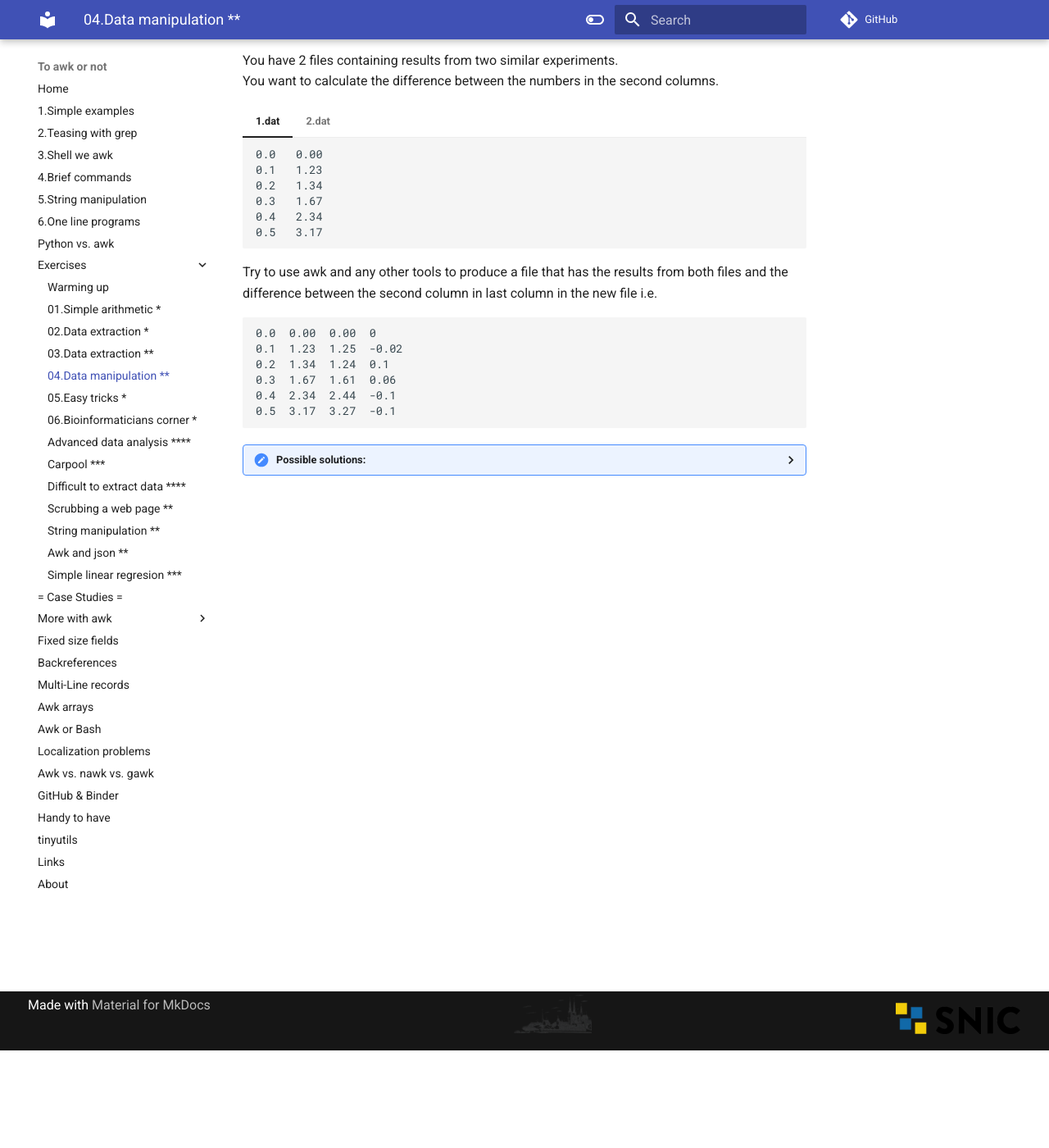
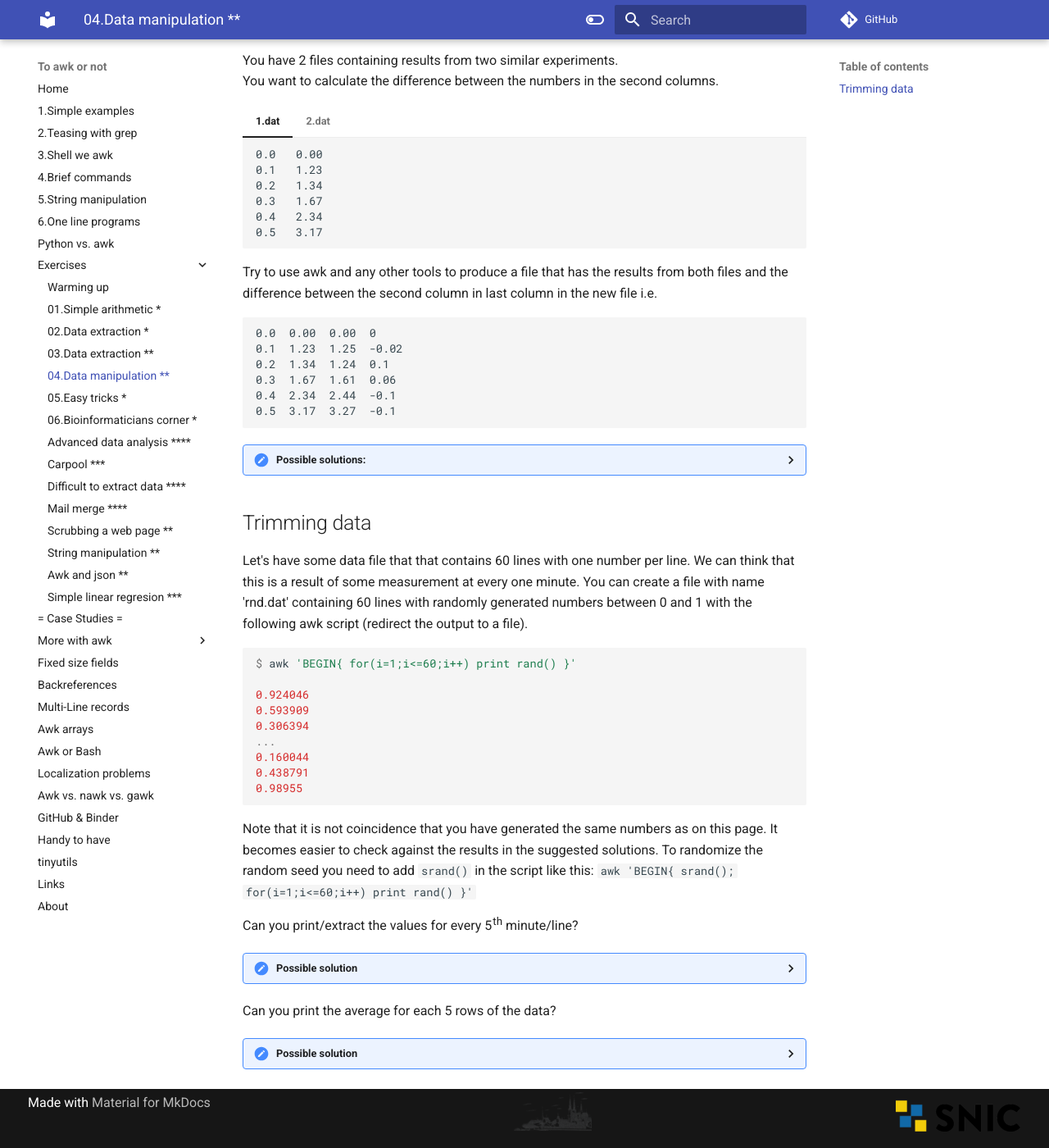
Before and after one commit to pmitev/to-awk-or-not, an MkDocs documentation site: the page built from docs/Exercises/04.Data_manipulation.md, in a window 1280 px wide and 1400 px high, scrolled down 119 px. Shown: the whole window at 82% size. Built offline with MkDocs 1.6.1 and Material for MkDocs 9.7.7, drawn with Linux system fonts in a browser that asks for light colours; comment, search, counter and statistics services are not loaded.

Commit message:
Mail merge exercise, more on data manipulation

````diff
--- a/docs/Exercises/04.Data_manipulation.md
+++ b/docs/Exercises/04.Data_manipulation.md
@@ -58,3 +58,62 @@ Try to use awk and any other tools to produce a file that has the results from b
     # contribution by Johan Zvrskovec 2020.08.28
     awk 'NR==FNR{n1[$1]=$2;} NR!=FNR{print ($1,n1[$1],$2,$2-n1[$1])}' 1.dat 2.dat
     ```
+
+## Trimming data
+
+Let's have some data file that that contains 60 lines with one number per line. We can think that this is a result of some measurement at every one minute. You can create a file with name 'rnd.dat' containing 60 lines with randomly generated numbers between 0 and 1 with the following awk script (redirect the output to a file).
+
+``` awk
+$ awk 'BEGIN{ for(i=1;i<=60;i++) print rand() }'
+
+0.924046
+0.593909
+0.306394
+...
+0.160044
+0.438791
+0.98955
+```
+
+Note that it is not coincidence that you have generated the same numbers as on this page. It becomes easier to check against the results in the suggested solutions. To randomize the random seed you need to add `srand()` in the script like this: `awk 'BEGIN{ srand(); for(i=1;i<=60;i++) print rand() }'`
+
+
+Can you print/extract the values for every 5th minute/line?
+
+??? "Possible solution"
+    ``` awk
+    awk 'NR%5 == 0 {print $0}' rnd.dat
+
+    0.740133
+    0.100887
+    0.426298
+    0.119752
+    0.399686
+    0.956569
+    0.984306
+    0.173531
+    0.84918
+    0.433507
+    0.884823
+    0.98955
+    ```
+
+Can you print the average for each 5 rows of the data?
+
+??? "Possible solution"
+    ``` awk
+    awk '{s=s+$1} NR%5 == 0 {print $0/5;s=0}' rnd.dat
+
+    0.148027
+    0.0201774
+    0.0852596
+    0.0239504
+    0.0799372
+    0.191314
+    0.196861
+    0.0347062
+    0.169836
+    0.0867014
+    0.176965
+    0.19791
+    ```
--- a/mkdocs.yml
+++ b/mkdocs.yml
@@ -20,6 +20,7 @@ nav:
     - Advanced data analysis ****: Exercises/Advanced_data_analysis.md
     - Carpool ***: Exercises/Carpool.md
     - Difficult to extract data ****: Exercises/Difficult_data.md
+    - Mail merge ****: Exercises/mail-merge.md
     - Scrubbing a web page **: Exercises/Scrubbing.md
     - String manipulation **: Exercises/String_manipulation.md
     - Awk and json **: Exercises/awk-json.md
````
Also changed, not shown: docs/Exercises/mail-merge.md (added, +102 -0 lines).
